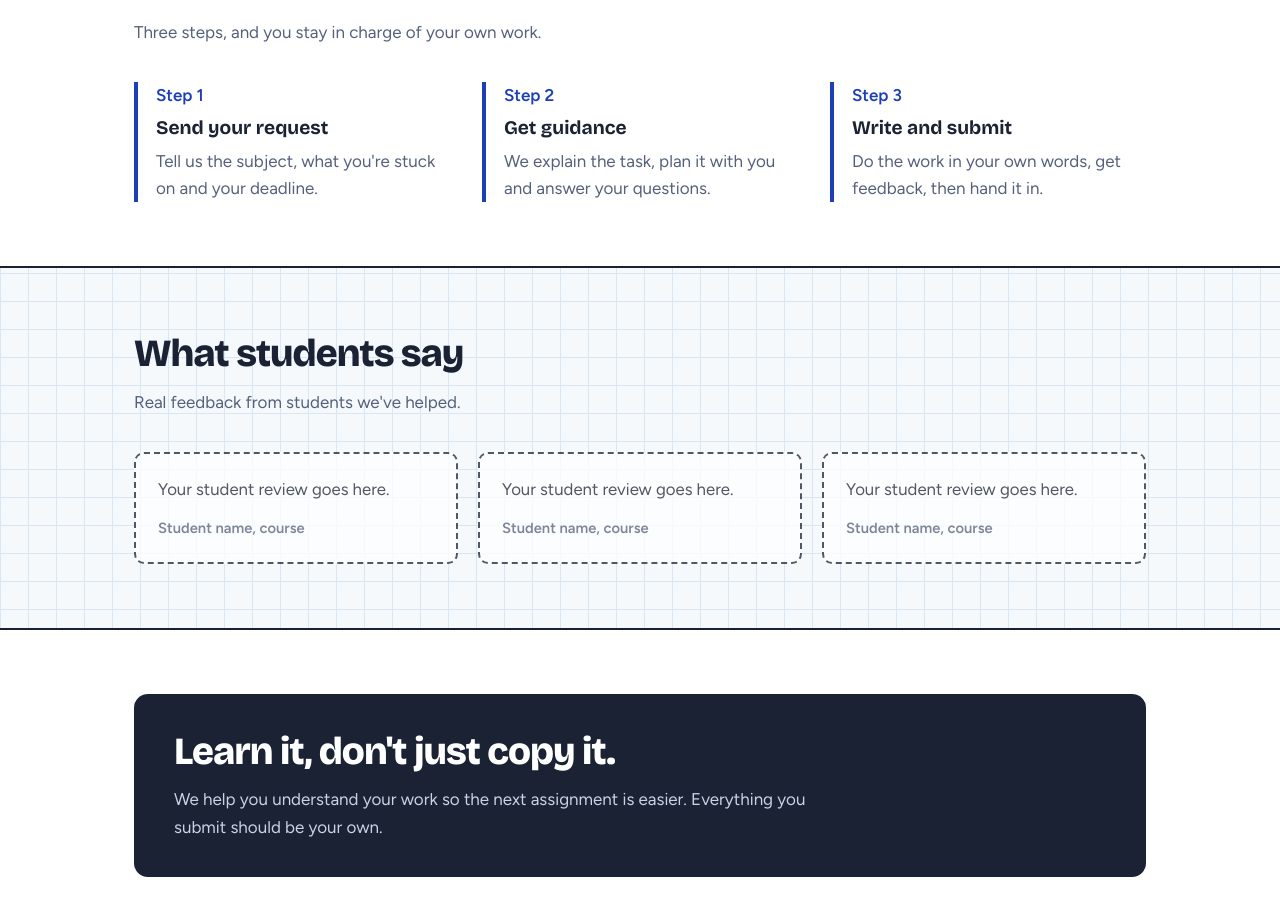
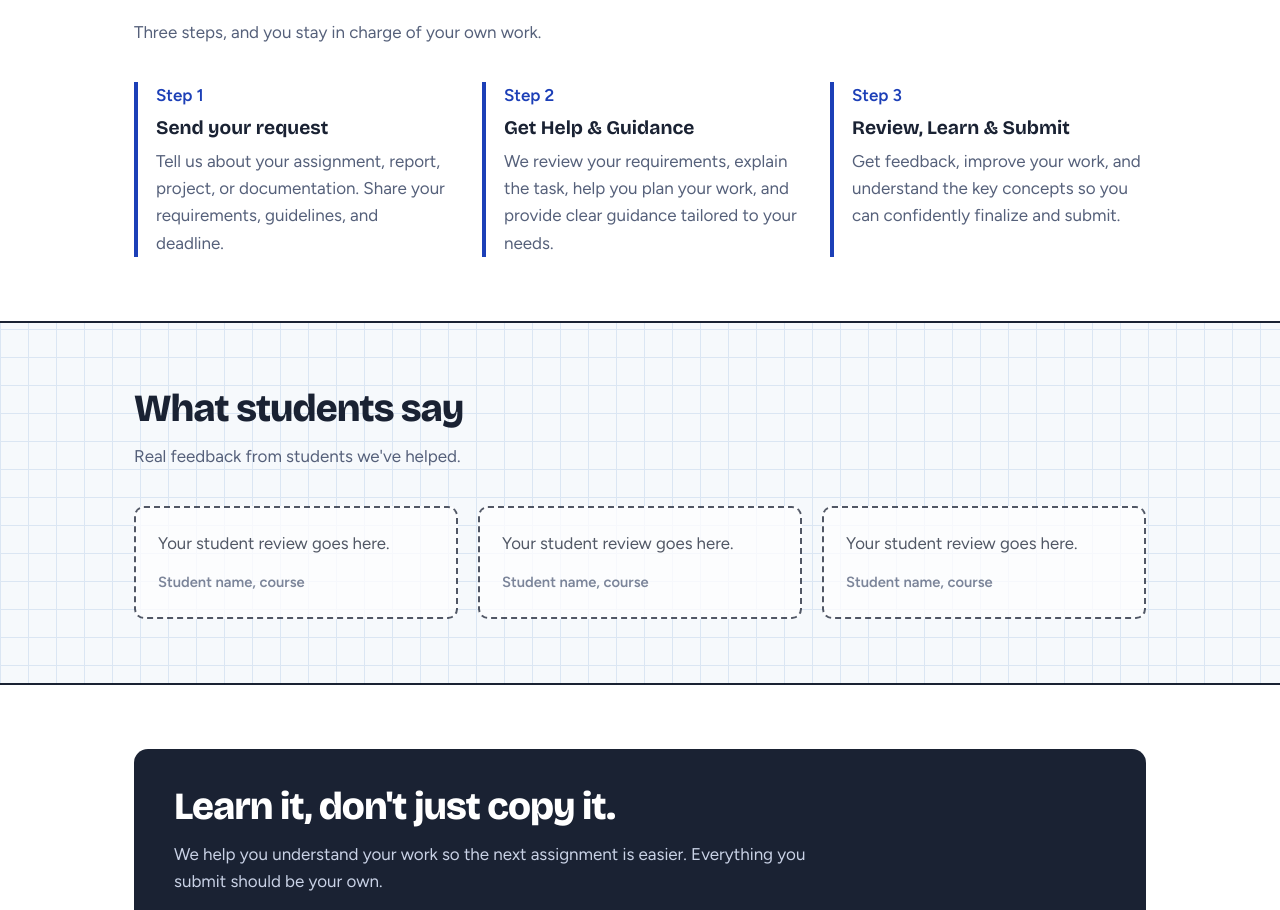
Before and after one commit to zukhraf99/assignmentassist, a Next.js app: page / in a window 1280 px wide. Shown: the part 2471-3381 px from the top of the page. Built offline with nearby package versions, Linux system fonts and the light colour scheme; no server answers.

Commit message:
Update page.js

```diff
--- a/app/page.js
+++ b/app/page.js
@@ -88,9 +88,9 @@ export default function Home() {
             <h2>How it works</h2>
             <p className="sub">Three steps, and you stay in charge of your own work.</p>
             <ol className="steps">
-              <li><b>Send your request</b><span>Tell us the subject, what you're stuck on and your deadline.</span></li>
-              <li><b>Get guidance</b><span>We explain the task, plan it with you and answer your questions.</span></li>
-              <li><b>Write and submit</b><span>Do the work in your own words, get feedback, then hand it in.</span></li>
+              <li><b>Send your request</b><span>Tell us about your assignment, report, project, or documentation. Share your requirements, guidelines, and deadline.</span></li>
+              <li><b>Get Help & Guidance</b><span>We review your requirements, explain the task, help you plan your work, and provide clear guidance tailored to your needs.</span></li>
+              <li><b>Review, Learn & Submit</b><span>Get feedback, improve your work, and understand the key concepts so you can confidently finalize and submit.</span></li>
             </ol>
           </div>
         </section>
```
